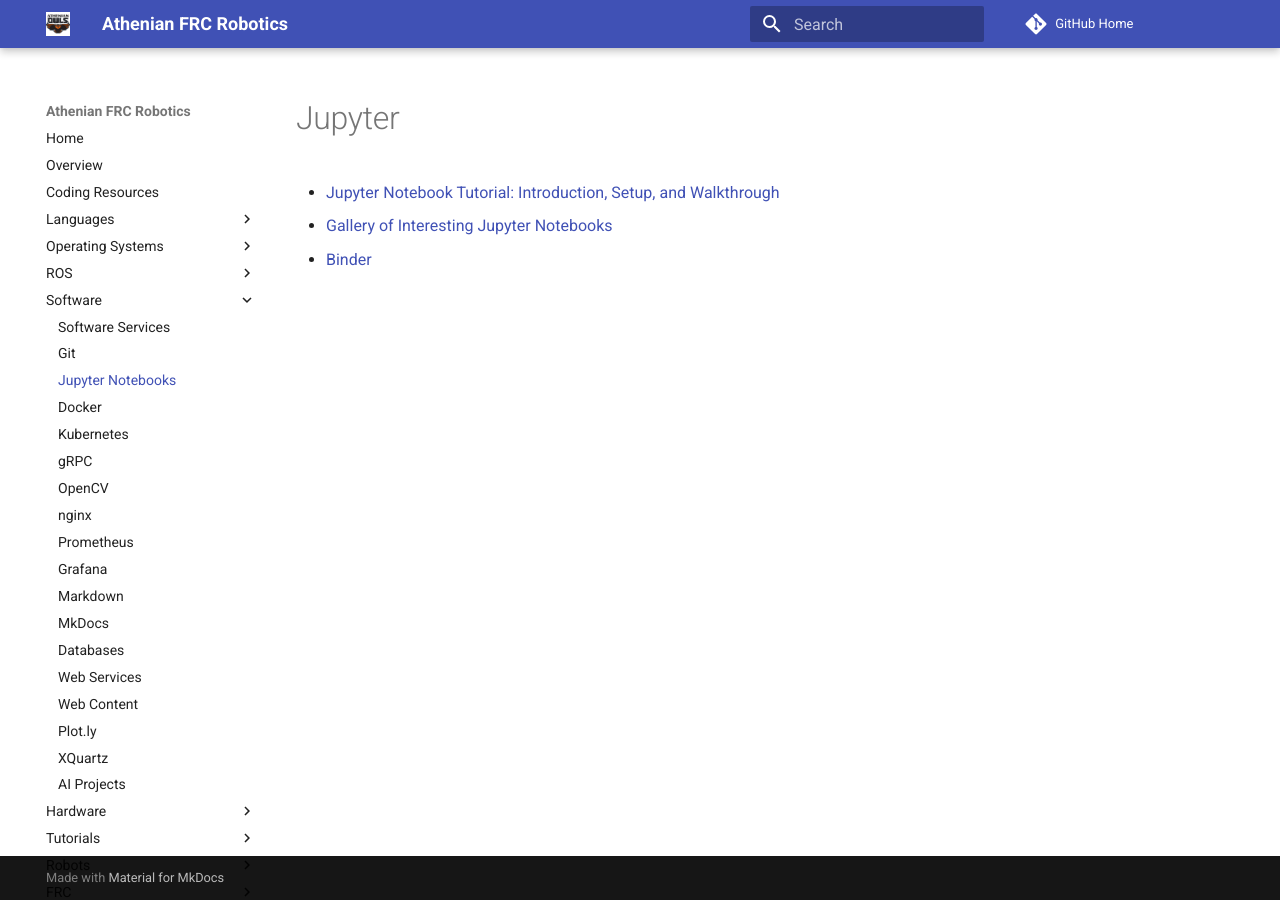
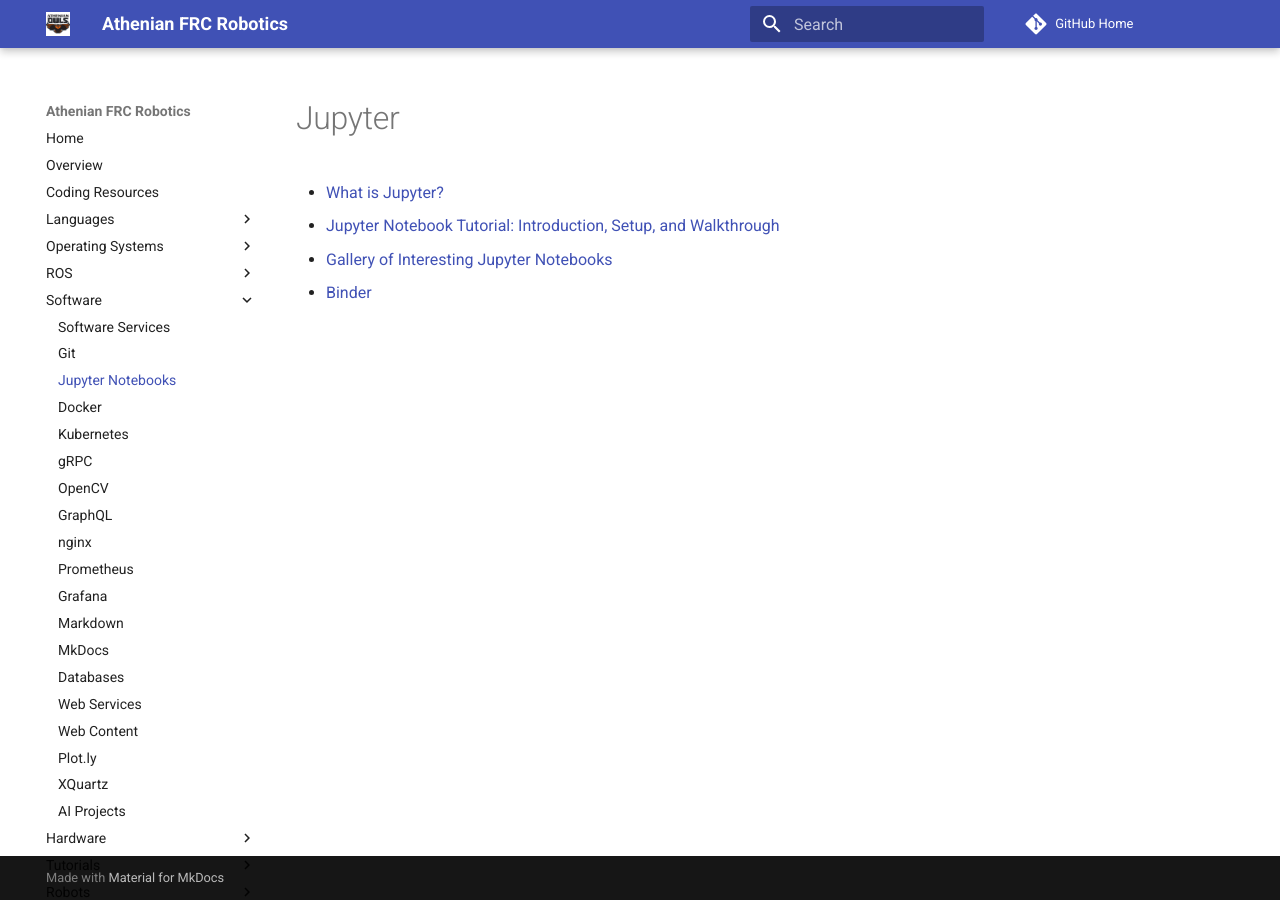
Before and after one commit to athenian-robotics/athenian-robotics-mkdocs, an MkDocs documentation site: the page built from docs/jupyter.md, in a window 1280 px wide. Built offline with MkDocs 1.6.1 and Material for MkDocs 9.7.7, drawn with Linux system fonts in a browser that asks for light colours; comment, search, counter and statistics services are not loaded.

Commit message:
Update docs

```diff
--- a/docs/jupyter.md
+++ b/docs/jupyter.md
@@ -1,5 +1,6 @@
 # Jupyter
 
+* [What is Jupyter?](https://www.oreilly.com/ideas/what-is-jupyter)
 * [Jupyter Notebook Tutorial: Introduction, Setup, and Walkthrough](https://www.youtube.com/watch?v=HW29067qVWk)
 * [Gallery of Interesting Jupyter Notebooks](https://github.com/jupyter/jupyter/wiki/A-gallery-of-interesting-Jupyter-Notebooks)
 * [Binder](https://mybinder.org)
--- a/mkdocs.yml
+++ b/mkdocs.yml
@@ -46,6 +46,7 @@ nav:
     - Kubernetes: kubernetes.md
     - gRPC: grpc.md
     - OpenCV: opencv.md
+    - GraphQL: graphql.md
     - nginx: nginx.md
     - Prometheus: prometheus.md
     - Grafana: grafana.md
```
Also changed, not shown: docs/graphql.md (added, +3 -0 lines).
